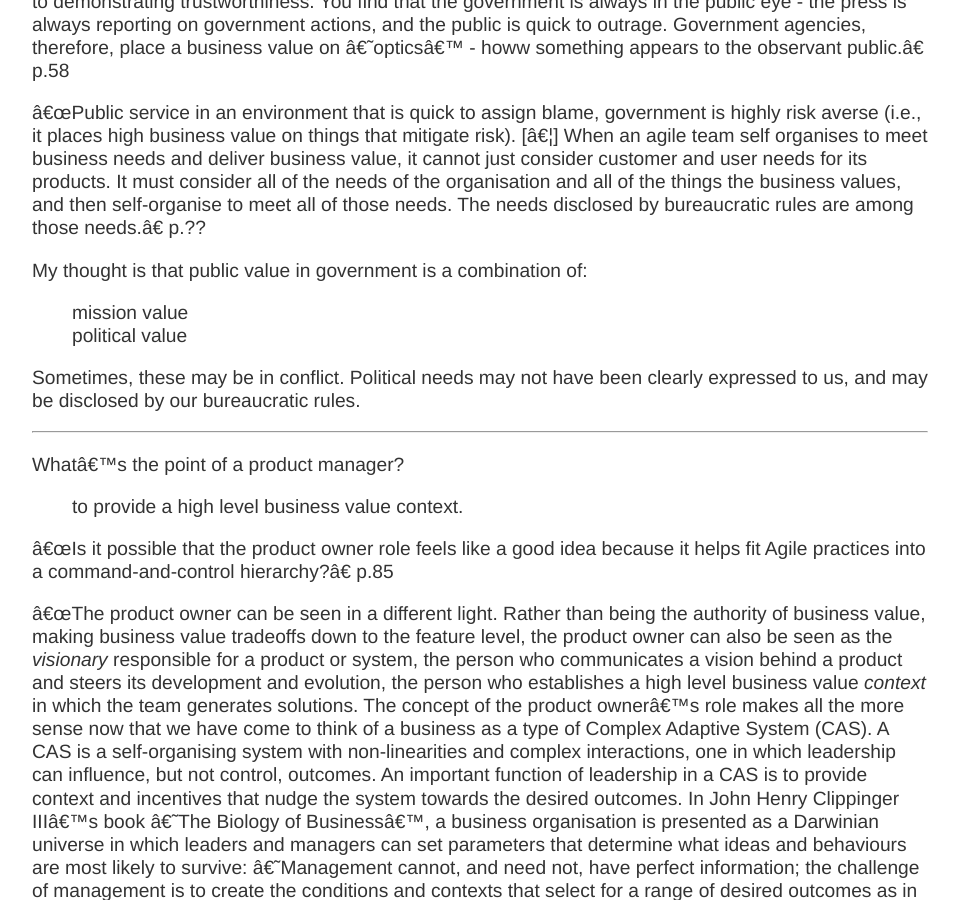
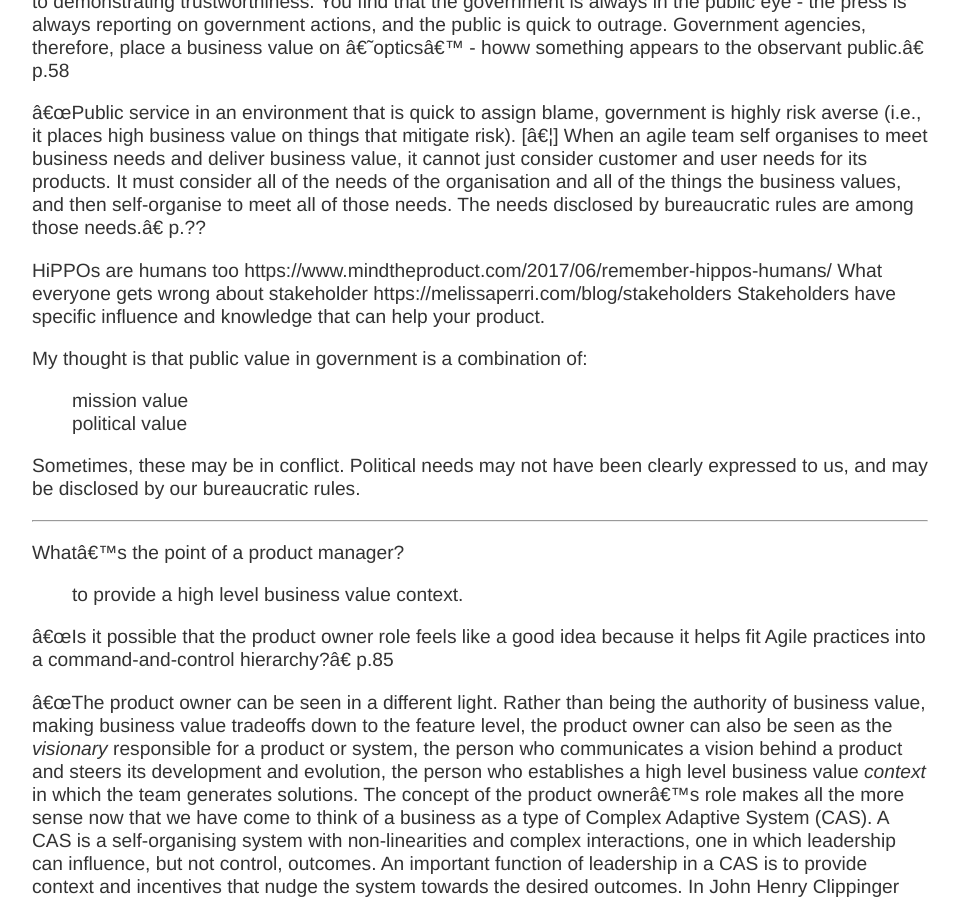
Before and after one commit to scottcolfer/scottcolfer.github.io, a Jekyll site: the page built from _posts/2018-03-02-value-context.md, in a window 1280 px wide and 900 px high, scrolled down 2064 px. Shown: the whole window, without its empty margins (160-1119 px from the left). Built offline with Jekyll 4.4.1, drawn with Linux system fonts in a browser that asks for light colours.

Commit message:
Update 2018-03-02-value-context.md

```diff
--- a/_posts/2018-03-02-value-context.md
+++ b/_posts/2018-03-02-value-context.md
@@ -48,6 +48,8 @@ Add description of product manager from value book:
 
 "Public service in an environment that is quick to assign blame, government is highly risk averse (i.e., it places high business value on things that mitigate risk). [...] When an agile team self organises to meet business needs and deliver business value, it cannot just consider customer and user needs for its products. It must consider all of the needs of the organisation and all of the things the business values, and then self-organise to meet all of those needs. The needs disclosed by bureaucratic rules are among those needs." p.??
 
+HiPPOs are humans too https://www.mindtheproduct.com/2017/06/remember-hippos-humans/
+What everyone gets wrong about stakeholder https://melissaperri.com/blog/stakeholders Stakeholders have specific influence and knowledge that can help your product.
 
 
 My thought is that public value in government is a combination of:
```
